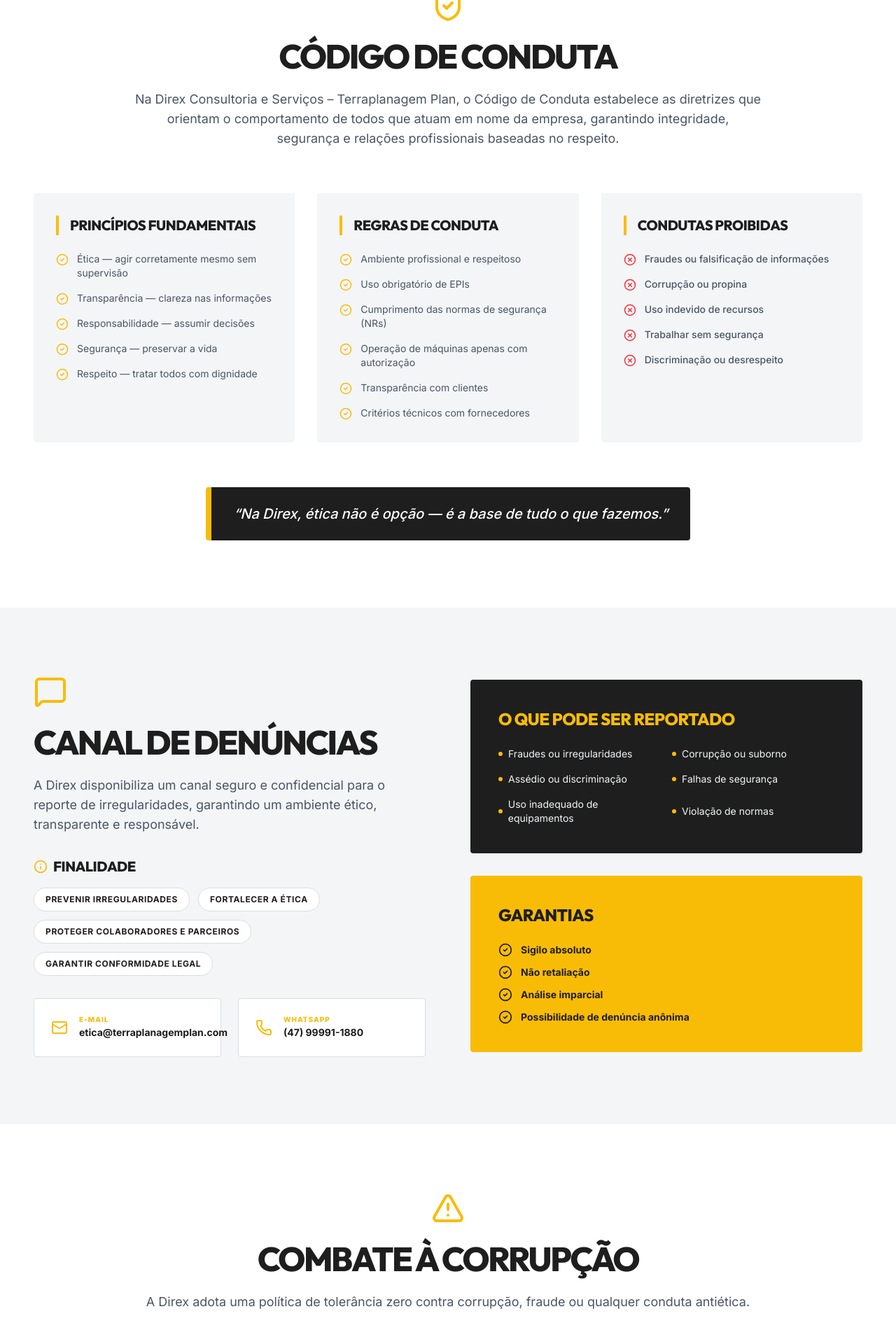
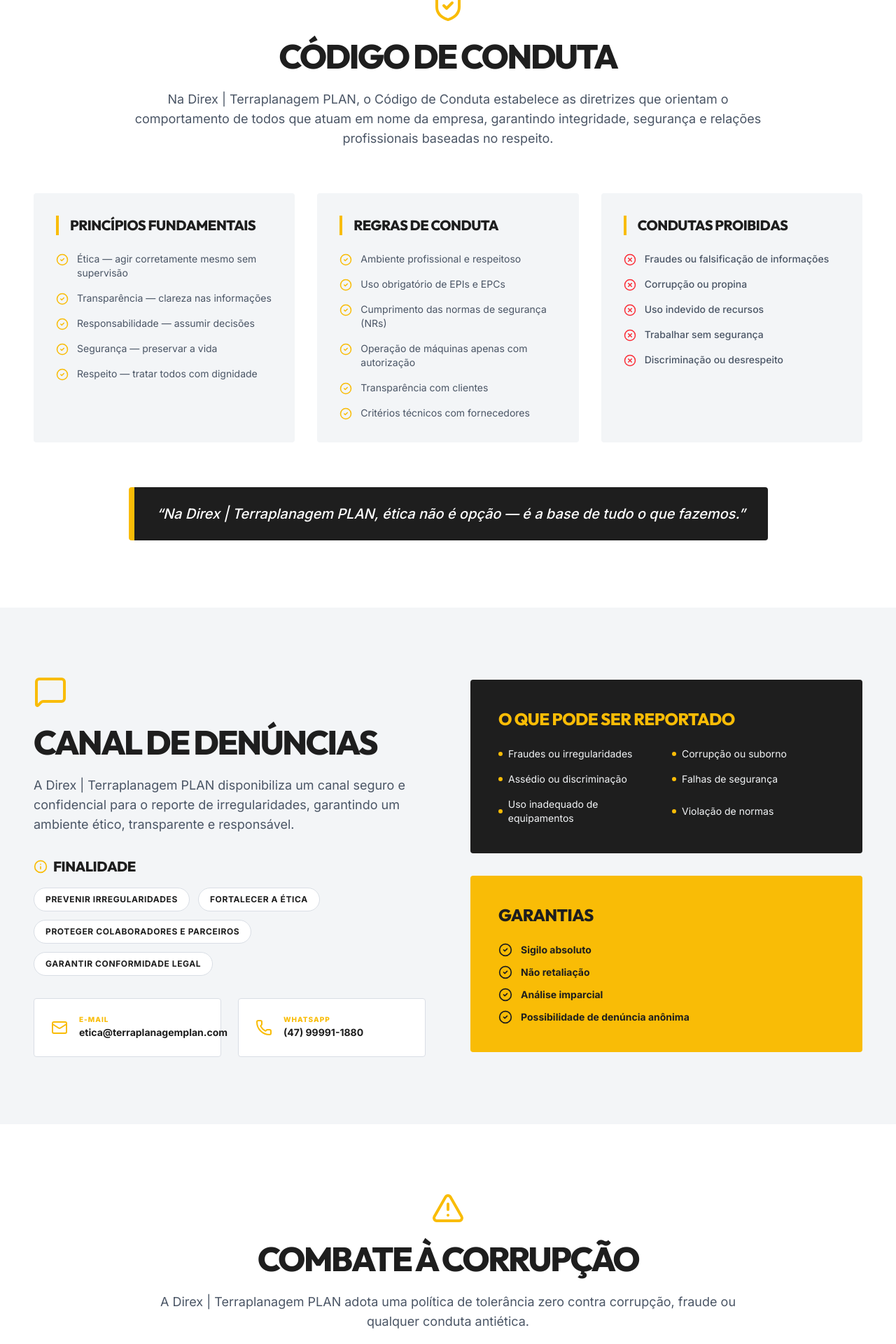
Before and after one commit to LaryssaDev/TERRAPLANAGEM-PLAN, a React (Vite) app: page /governanca in a window 1280 px wide. Shown: the part 1675-3595 px from the top of the page at 70% size. Built offline with nearby package versions, Linux system fonts and the light colour scheme.

Commit message:
feat: Update governance content and alt text
Refine the governance section's text for clarity and accuracy, including an updated company name reference. Also, update the `alt` text for the organizational structure image to reflect the company's full name.

```diff
--- a/src/pages/Governanca.tsx
+++ b/src/pages/Governanca.tsx
@@ -246,7 +246,7 @@
             <div className="relative w-full max-w-5xl shadow-2xl rounded-sm overflow-hidden border border-brand-gray-medium bg-white p-4 md:p-8">
               <img
                 src={STRUCTURE_IMG}
-                alt="Estrutura Organizacional Direx"
+                alt="Estrutura Organizacional Direx | Terraplanagem PLAN"
                 className="w-full h-auto"
                 referrerPolicy="no-referrer"
               />
--- a/src/translations.ts
+++ b/src/translations.ts
@@ -103,7 +103,7 @@
       desc: "Nossa governança é baseada na integração entre planejamento, execução e controle, assegurando que cada projeto seja conduzido com o máximo de eficiência e transparência.",
       ethics: {
         title: "Código de Conduta",
-        text: "Na Direx Consultoria e Serviços – Terraplanagem Plan, o Código de Conduta estabelece as diretrizes que orientam o comportamento de todos que atuam em nome da empresa, garantindo integridade, segurança e relações profissionais baseadas no respeito.",
+        text: "Na Direx | Terraplanagem PLAN, o Código de Conduta estabelece as diretrizes que orientam o comportamento de todos que atuam em nome da empresa, garantindo integridade, segurança e relações profissionais baseadas no respeito.",
         principles: {
           title: "Princípios Fundamentais",
           items: [
@@ -118,7 +118,7 @@
           title: "Regras de Conduta",
           items: [
             "Ambiente profissional e respeitoso",
-            "Uso obrigatório de EPIs",
+            "Uso obrigatório de EPIs e EPCs",
             "Cumprimento das normas de segurança (NRs)",
             "Operação de máquinas apenas com autorização",
             "Transparência com clientes",
@@ -135,11 +135,11 @@
             "Discriminação ou desrespeito"
           ]
         },
-        quote: "“Na Direx, ética não é opção — é a base de tudo o que fazemos.”"
+        quote: "“Na Direx | Terraplanagem PLAN, ética não é opção — é a base de tudo o que fazemos.”"
       },
       compliance: {
         title: "Canal de Denúncias",
-        text: "A Direx disponibiliza um canal seguro e confidencial para o reporte de irregularidades, garantindo um ambiente ético, transparente e responsável.",
+        text: "A Direx | Terraplanagem PLAN disponibiliza um canal seguro e confidencial para o reporte de irregularidades, garantindo um ambiente ético, transparente e responsável.",
         purpose: {
           title: "Finalidade",
           items: [
@@ -177,7 +177,7 @@
       },
       antiCorruption: {
         title: "Combate à Corrupção",
-        text: "A Direx adota uma política de tolerância zero contra corrupção, fraude ou qualquer conduta antiética.",
+        text: "A Direx | Terraplanagem PLAN adota uma política de tolerância zero contra corrupção, fraude ou qualquer conduta antiética.",
         prohibited: {
           title: "É proibido",
           items: [
@@ -207,7 +207,7 @@
       },
       orgStructure: {
         title: "Estrutura Organizacional",
-        text: "A Direx possui uma estrutura organizacional bem definida, garantindo eficiência operacional, gestão estratégica e qualidade na execução dos serviços."
+        text: "A Direx | Terraplanagem PLAN possui uma estrutura organizacional bem definida, garantindo eficiência operacional, gestão estratégica e qualidade na execução dos serviços."
       }
     },
     authority: {
@@ -392,7 +392,7 @@
       desc: "Our governance is based on the integration of planning, execution, and control, ensuring that each project is conducted with maximum efficiency and transparency.",
       ethics: {
         title: "Code of Conduct",
-        text: "At Direx Consultoria e Serviços – Terraplanagem Plan, the Code of Conduct establishes the guidelines that guide the behavior of everyone who acts on behalf of the company, ensuring integrity, safety, and professional relationships based on respect.",
+        text: "At Direx | Terraplanagem PLAN, the Code of Conduct establishes the guidelines that guide the behavior of everyone who acts on behalf of the company, ensuring integrity, safety, and professional relationships based on respect.",
         principles: {
           title: "Fundamental Principles",
           items: [
@@ -407,7 +407,7 @@
           title: "Rules of Conduct",
           items: [
             "Professional and respectful environment",
-            "Mandatory use of PPE",
+            "Mandatory use of PPE and EPCs",
             "Compliance with safety standards (NRs)",
             "Machine operation only with authorization",
             "Transparency with customers",
@@ -424,11 +424,11 @@
             "Discrimination or disrespect"
           ]
         },
-        quote: "“At Direx, ethics is not an option — it is the basis of everything we do.”"
+        quote: "“At Direx | Terraplanagem PLAN, ethics is not an option — it is the basis of everything we do.”"
       },
       compliance: {
         title: "Whistleblowing Channel",
-        text: "Direx provides a safe and confidential channel for reporting irregularities, ensuring an ethical, transparent, and responsible environment.",
+        text: "Direx | Terraplanagem PLAN provides a safe and confidential channel for reporting irregularities, ensuring an ethical, transparent, and responsible environment.",
         purpose: {
           title: "Purpose",
           items: [
@@ -466,7 +466,7 @@
       },
       antiCorruption: {
         title: "Anti-Corruption",
-        text: "Direx adopts a zero-tolerance policy against corruption, fraud, or any unethical conduct.",
+        text: "Direx | Terraplanagem PLAN adopts a zero-tolerance policy against corruption, fraud, or any unethical conduct.",
         prohibited: {
           title: "It is prohibited",
           items: [
@@ -496,7 +496,7 @@
       },
       orgStructure: {
         title: "Organizational Structure",
-        text: "Direx has a well-defined organizational structure, ensuring operational efficiency, strategic management, and quality in the execution of services."
+        text: "Direx | Terraplanagem PLAN has a well-defined organizational structure, ensuring operational efficiency, strategic management, and quality in the execution of services."
       }
     },
     authority: {
```
